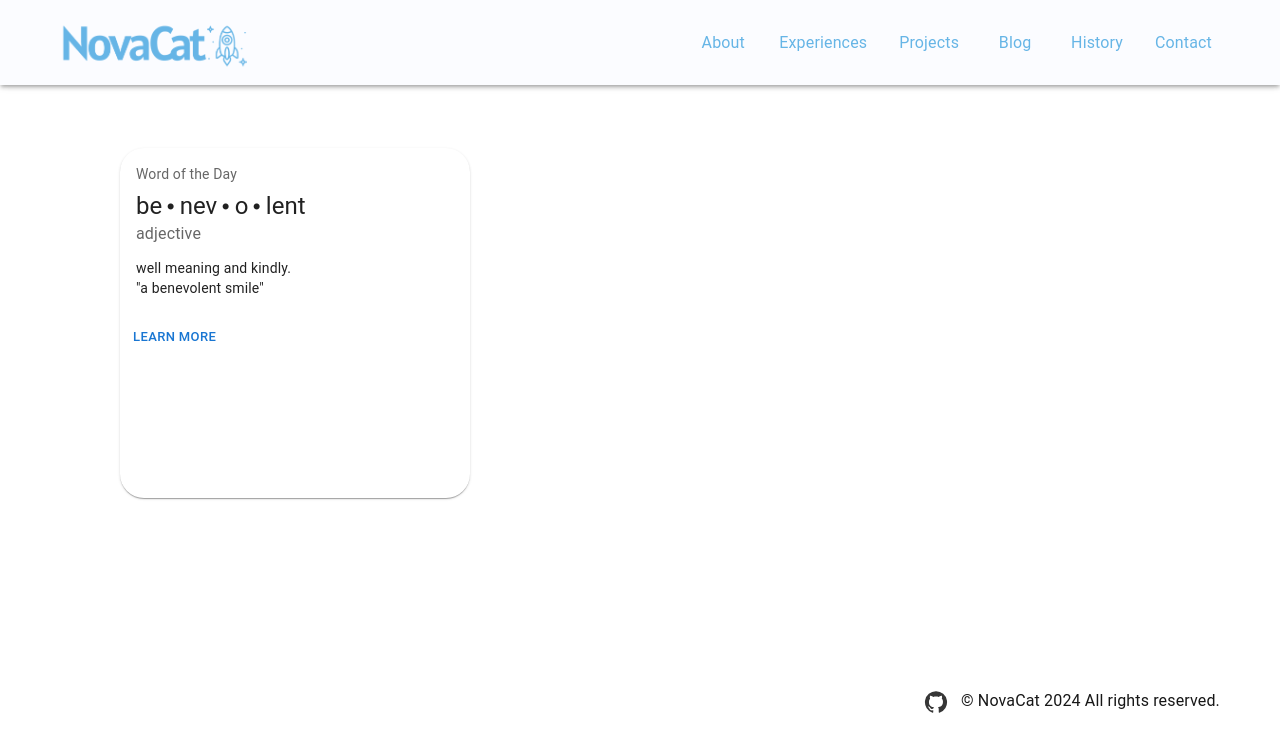
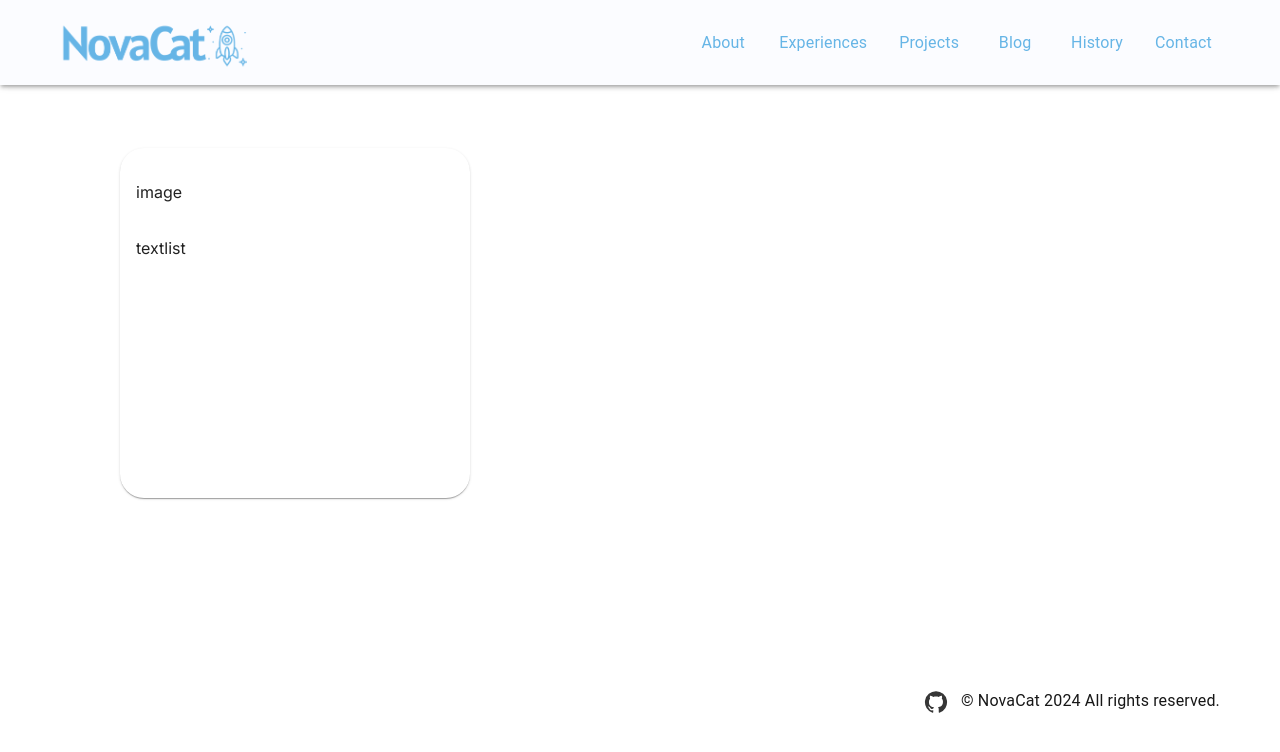
Before and after one commit to novacat25/NovaCat-Portfolio, a Next.js app: page /projects in a window 1280 px wide. Shown: the top 752 px of the page. Built offline with nearby package versions, Linux system fonts and the light colour scheme.

Commit message:
Feat: Project Card component

```diff
--- /dev/null
+++ b/src/components/atoms/ProjectCard/ProjectCard.tsx
@@ -0,0 +1,21 @@
+import React from 'react'
+import Card from '@mui/material/Card'
+import CardContent from '@mui/material/CardContent'
+import { PROJECTS_CARD_SIZE } from "@/constants/size"
+
+type Props = {
+  isMobile?: boolean
+}
+
+export const ProjectCard = ({ isMobile = false }: Props) => {
+  return (
+    <Card sx={{ borderRadius: '24px', width: isMobile ? 0.75 * PROJECTS_CARD_SIZE : PROJECTS_CARD_SIZE, height: isMobile ? 0.75 * PROJECTS_CARD_SIZE : PROJECTS_CARD_SIZE }}>
+      <CardContent sx={{ pt: 4 }}>
+        image
+      </CardContent>
+      <CardContent>
+        textlist
+      </CardContent>
+  </Card>
+  )
+}
--- /dev/null
+++ b/src/components/atoms/ProjectCard/index.ts
@@ -0,0 +1,3 @@
+import { ProjectCard } from "./ProjectCard"
+
+export { ProjectCard }
--- a/src/components/pages/Projects/PC/PCProjectsPage.tsx
+++ b/src/components/pages/Projects/PC/PCProjectsPage.tsx
@@ -1,11 +1,6 @@
 import { Paper } from "@mui/material"
 import Box from '@mui/material/Box'
-import Card from '@mui/material/Card'
-import CardActions from '@mui/material/CardActions'
-import CardContent from '@mui/material/CardContent'
-import Button from '@mui/material/Button'
-import Typography from '@mui/material/Typography'
-import { PROJECTS_CARD_SIZE } from "@/constants/size"
+import { ProjectCard } from "@/components/atoms/ProjectCard"
 
 const bull = (
   <Box
@@ -19,25 +14,7 @@ const bull = (
 export const PCProjectsPage = () => {
   return (
     <Paper elevation={0} sx={{ pt: 7.5 , px: 15, pb: 20 }}>
-      <Card sx={{ borderRadius: '24px', width: PROJECTS_CARD_SIZE, height: PROJECTS_CARD_SIZE }}>
-        <CardContent>
-          <Typography gutterBottom sx={{ color: 'text.secondary', fontSize: 14 }}>
-            Word of the Day
-          </Typography>
-          <Typography variant="h5" component="div">
-            be{bull}nev{bull}o{bull}lent
-          </Typography>
-          <Typography sx={{ color: 'text.secondary', mb: 1.5 }}>adjective</Typography>
-          <Typography variant="body2">
-            well meaning and kindly.
-            <br />
-            {'"a benevolent smile"'}
-          </Typography>
-        </CardContent>
-        <CardActions>
-          <Button size="small">Learn More</Button>
-        </CardActions>
-      </Card>
+      <ProjectCard />
     </Paper>
     )
 }
--- a/src/components/pages/Projects/SP/SPProjectsPage.tsx
+++ b/src/components/pages/Projects/SP/SPProjectsPage.tsx
@@ -1,9 +1,10 @@
+import { ProjectCard } from "@/components/atoms/ProjectCard"
 import { Paper } from "@mui/material"
 
 export const SPProjectsPage = () => {
   return (
     <Paper elevation={0} sx={{ px: 2, pt: 2, pb: 6 }}>
-      projects
+      <ProjectCard isMobile />
     </Paper>
 )
 }
```
